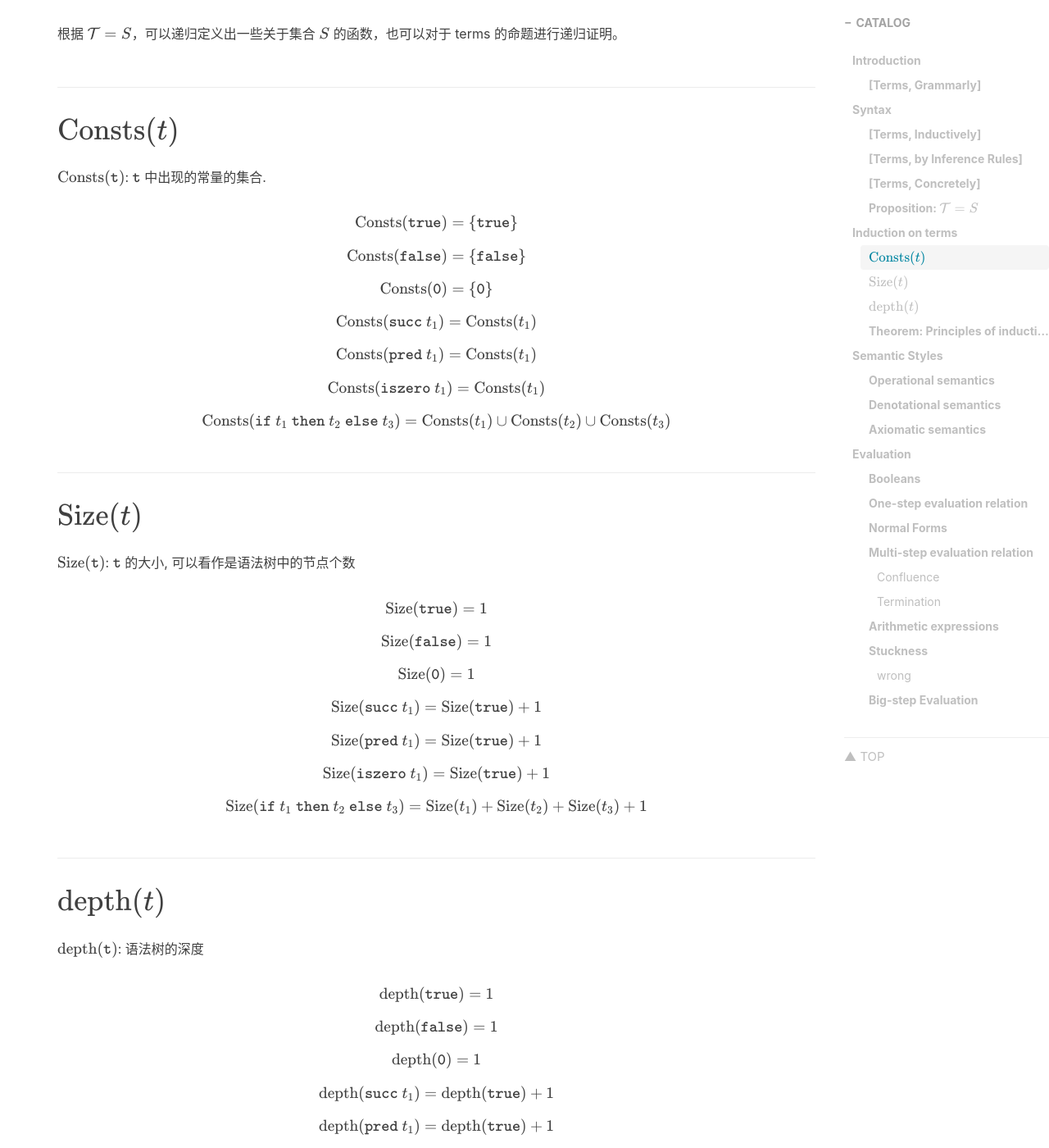
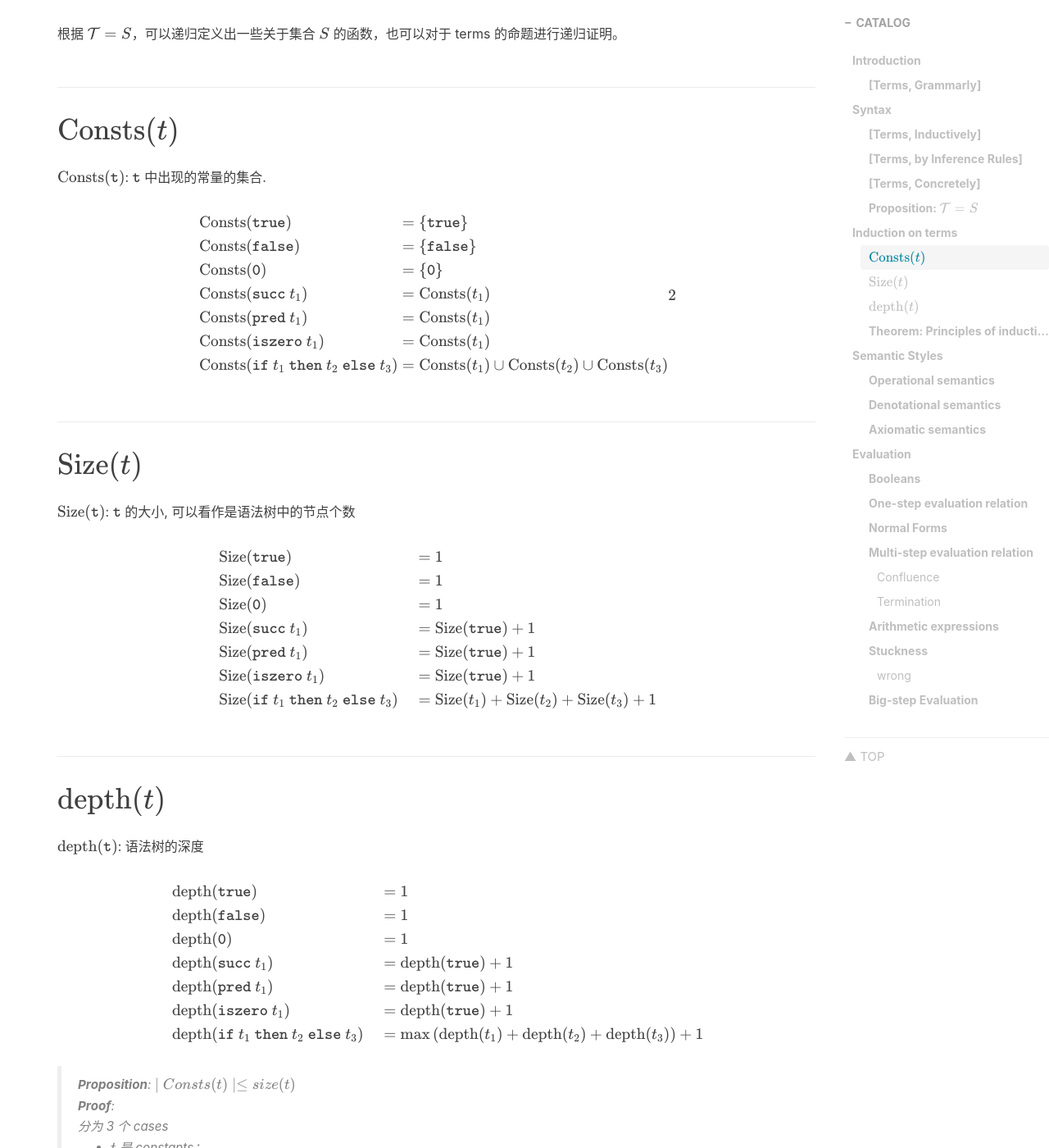
Before and after one commit to LogicLee0902/-LogicLee0902.github.io, a Jekyll site: the page built from _posts/types-and-programming-languages/2021-04-13-types-and-programming-languages-03-untyped-arithmetic-expressions.md, in a window 1280 px wide and 1400 px high, scrolled down 3105 px. Shown: the whole window at 82% size. Built offline with Jekyll 4.4.1, drawn with Linux system fonts in a browser that asks for light colours; nearby versions of some CDN libraries; comment, search, counter and statistics services are not loaded; some of the changed text lies outside the part shown.

Commit message:
update fomulas

```diff
--- a/_posts/types-and-programming-languages/2021-04-13-types-and-programming-languages-03-untyped-arithmetic-expressions.md
+++ b/_posts/types-and-programming-languages/2021-04-13-types-and-programming-languages-03-untyped-arithmetic-expressions.md
@@ -108,55 +108,49 @@ $$S = \bigcup_i S_i$$
 
 $\operatorname{Consts}(\mathtt{t})$: $\mathtt{t}$ 中出现的常量的集合.
 
-$$\operatorname{Consts}(\mathtt{true}) = \{\mathtt{true}\}$$
-
-$$\operatorname{Consts}(\mathtt{false}) = \{\mathtt{false}\}$$
-
-$$\operatorname{Consts}(\mathtt{0}) = \{\mathtt{0}\}$$
-
-$$\operatorname{Consts}(\mathtt{succ}\ t_1)  = \operatorname{Consts}(t_1)$$
-
-$$\operatorname{Consts}(\mathtt{pred}\ t_1)  = \operatorname{Consts}(t_1)$$
-
-$$\operatorname{Consts}(\mathtt{iszero}\ t_1)  = \operatorname{Consts}(t_1)$$
-
-$$\operatorname{Consts}(\mathtt{if}\ t_1\ \mathtt{then}\ t_2\ \mathtt{else}\ t_3) = \operatorname{Consts}(t_1) \cup \operatorname{Consts}(t_2) \cup \operatorname{Consts}(t_3)$$
+$$
+\begin{alignat*}{2}
+  & \operatorname{Consts}(\mathtt{true}) &&= \{\mathtt{true}\} \\
+  & \operatorname{Consts}(\mathtt{false}) &&= \{\mathtt{false}\} \\
+  & \operatorname{Consts}(\mathtt{0}) &&= \{\mathtt{0}\} \\
+  & \operatorname{Consts}(\mathtt{succ}\ t_1)  &&= \operatorname{Consts}(t_1) \\
+  & \operatorname{Consts}(\mathtt{pred}\ t_1)  &&= \operatorname{Consts}(t_1) \\
+  & \operatorname{Consts}(\mathtt{iszero}\ t_1)  &&= \operatorname{Consts}(t_1) \\
+  & \operatorname{Consts}(\mathtt{if}\ t_1\ \mathtt{then}\ t_2\ \mathtt{else}\ t_3) &&= \operatorname{Consts}(t_1) \cup \operatorname{Consts}(t_2) \cup \operatorname{Consts}(t_3)
+\end{alignat*}{2}
+$$
 
 ## $\operatorname{Size}(t)$
 
 $\operatorname{Size}(\mathtt{t})$: $\mathtt{t}$ 的大小, 可以看作是语法树中的节点个数
 
-$$\operatorname{Size}(\mathtt{true}) = 1$$
-
-$$\operatorname{Size}(\mathtt{false}) = 1$$
-
-$$\operatorname{Size}(\mathtt{0}) = 1$$
-
-$$\operatorname{Size}(\mathtt{succ}\ t_1)  = \operatorname{Size}(\mathtt{true}) + 1$$
-
-$$\operatorname{Size}(\mathtt{pred}\ t_1)  = \operatorname{Size}(\mathtt{true}) + 1$$
-
-$$\operatorname{Size}(\mathtt{iszero}\ t_1)  = \operatorname{Size}(\mathtt{true}) + 1$$
-
-$$\operatorname{Size}(\mathtt{if}\ t_1\ \mathtt{then}\ t_2\ \mathtt{else}\ t_3) = \operatorname{Size}(t_1) + \operatorname{Size}(t_2) + \operatorname{Size}(t_3) + 1$$
+$$
+\begin{aligned}
+  & \operatorname{Size}(\mathtt{true}) &&= 1 \\
+  & \operatorname{Size}(\mathtt{false}) &&= 1 \\
+  & \operatorname{Size}(\mathtt{0}) &&= 1 \\
+  & \operatorname{Size}(\mathtt{succ}\ t_1)  &&= \operatorname{Size}(\mathtt{true}) + 1 \\
+  & \operatorname{Size}(\mathtt{pred}\ t_1)  &&= \operatorname{Size}(\mathtt{true}) + 1 \\
+  & \operatorname{Size}(\mathtt{iszero}\ t_1)  &&= \operatorname{Size}(\mathtt{true}) + 1 \\
+  & \operatorname{Size}(\mathtt{if}\ t_1\ \mathtt{then}\ t_2\ \mathtt{else}\ t_3) &&= \operatorname{Size}(t_1) + \operatorname{Size}(t_2) + \operatorname{Size}(t_3) + 1 \\
+\end{aligned}
+$$
 
 ## $\operatorname{depth}(t)$
 
 $\operatorname{depth}(\mathtt{t})$: 语法树的深度
 
-$$\operatorname{depth}(\mathtt{true}) = 1$$
-
-$$\operatorname{depth}(\mathtt{false}) = 1$$
-
-$$\operatorname{depth}(\mathtt{0}) = 1$$
-
-$$\operatorname{depth}(\mathtt{succ}\ t_1)  = \operatorname{depth}(\mathtt{true}) + 1$$
-
-$$\operatorname{depth}(\mathtt{pred}\ t_1)  = \operatorname{depth}(\mathtt{true}) + 1$$
-
-$$\operatorname{depth}(\mathtt{iszero}\ t_1)  = \operatorname{depth}(\mathtt{true}) + 1$$
-
-$$\operatorname{depth}(\mathtt{if}\ t_1\ \mathtt{then}\ t_2\ \mathtt{else}\ t_3) = \max \left( \operatorname{depth}(t_1) + \operatorname{depth}(t_2) + \operatorname{depth}(t_3) \right) + 1$$
+$$
+\begin{aligned}
+  & \operatorname{depth}(\mathtt{true}) &&= 1 \\
+  & \operatorname{depth}(\mathtt{false}) &&= 1 \\
+  & \operatorname{depth}(\mathtt{0}) &&= 1 \\
+  & \operatorname{depth}(\mathtt{succ}\ t_1)  &&= \operatorname{depth}(\mathtt{true}) + 1 \\
+  & \operatorname{depth}(\mathtt{pred}\ t_1)  &&= \operatorname{depth}(\mathtt{true}) + 1 \\
+  & \operatorname{depth}(\mathtt{iszero}\ t_1)  &&= \operatorname{depth}(\mathtt{true}) + 1 \\
+  & \operatorname{depth}(\mathtt{if}\ t_1\ \mathtt{then}\ t_2\ \mathtt{else}\ t_3) &&= \max \left( \operatorname{depth}(t_1) + \operatorname{depth}(t_2) + \operatorname{depth}(t_3) \right) + 1 \\
+\end{aligned}
+$$
 
 > **Proposition**: $\mid Consts(t) \mid \leq size(t)$
 >
```
Also changed, not shown: other parts of _posts/types-and-programming-languages/2021-04-13-types-and-programming-languages-03-untyped-arithmetic-expressions.md (+52 -24 lines), _posts/software-foundations/logical-foundations/2020-04-05-logical-foundations-07-ind-prop.md (+12 -12 lines), _posts/software-foundations/logical-foundations/2021-01-31-logical-foundations-12-imp.md (+11 -9 lines), _posts/types-and-programming-languages/2021-04-15-types-and-programming-languages-05-the-untyped-lambda-calculus.md (+95 -4 lines), img/in-post/post-tapl/5-3-untyped-λ-calculus.png (added), img/in-post/post-tapl/截屏2021-04-14 14.43.39.png (deleted).
